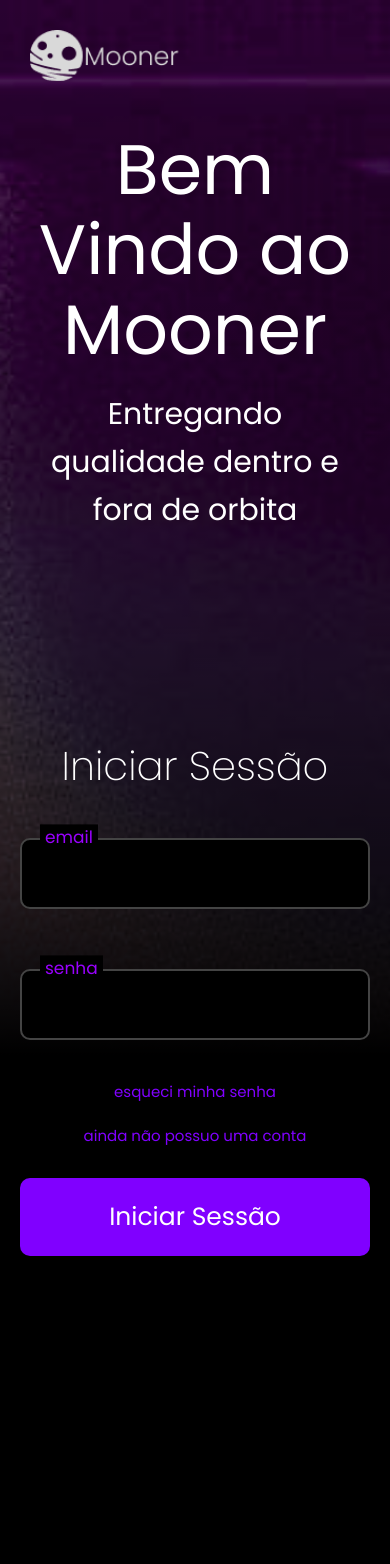
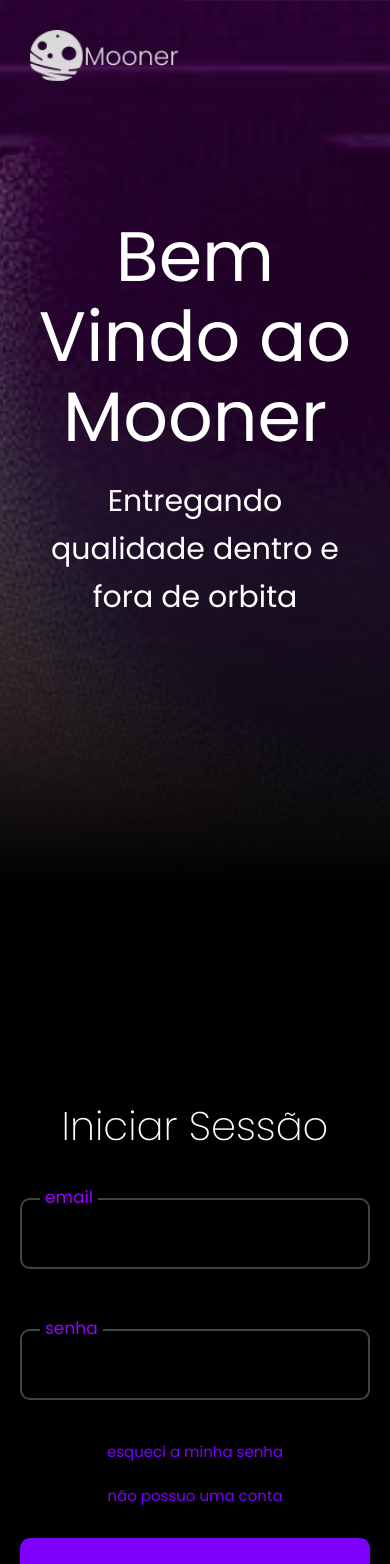
Before and after one commit to Gabz047/frontend_mooner, a Vue app: page /login in a window 390 px wide. Shown: the top 1564 px of the page. Built offline with nearby package versions, Linux system fonts and the light colour scheme.

Commit message:
REFACTOR: css code of auth page finished

```diff
--- a/src/assets/css/auth/auth.css
+++ b/src/assets/css/auth/auth.css
@@ -115,9 +115,52 @@
     padding: 20px;
     background-color: #490091;
 }
+.input-container {
+    position: relative;
+    margin: 20px 0;
+    width: 100%;
+  }
+
+.input-container > input{
+    width: 100%;
+    padding: 20px;
+    border: 2px solid #444;
+    border-radius: 10px;
+    background-color: #000;
+    color: #fff;
+    font-size: 18px;
+    outline: none;
+  }
+
+.input-container input::placeholder {
+    color: transparent; /* Esconde o placeholder */
+  }
+
+.input-container label {
+    position: absolute;
+    top: 50%;
+    left: 20px;
+    transform: translateY(-50%);
+    background-color: #000; /* Cor de fundo para combinar com o input */
+    padding:0 5px ;
+    color: purple; /* Cor do texto do label */
+    transition: 0.3s;
+    pointer-events: none;
+    font-size: 40px;
+  }
+
+.input-container input + label,
+.input-container input:not(:placeholder-shown) + label {
+    top: 0;
+    left: 20px;
+    transform: translateY(-50%);
+    font-size: 17px;
+    color: rgb(154, 1, 255)
+}
+
 @media(max-width: 1350px){
     .container{
-        height: 170vh;
+        height: 120vh;
     }
     .content-container{
         background: linear-gradient(0deg, rgb(0, 0, 0) 50%, rgba(255,255,255,0) 100%);
@@ -125,8 +168,7 @@
     }
     .content{
         justify-content: center;
-        margin-top: 100px;
-        height: 50%;
+        height: 100%;
     }
     .auth-content{
         margin-right: 0;
@@ -139,22 +181,39 @@
         }
     }
 }
-@media(max-width: 615px){
+@media(max-width: 1024px){
     .container{
-        height: 250vh;
+        height: 175vh;
+    }
+    .text-content{
+        margin-top: 50px;
+    }
+}
+@media(max-width: 650px){
+    .container{
+        height: 120vh;
     }
     .auth-content{
+        padding: 20px;
+    }
+    .text-content{
+        padding: 20px;
+    }
+}
+@media(max-width: 550px){
+    .container{
+        height: 210vh;
+    }
+    .auth-content{
+        padding: 20px;
+    }
+    .text-content{
         padding: 20px;
     }
     .actions{
         flex-wrap: wrap;
         justify-content: center;
+        align-items: center;
         gap: 20px;
     }
-    .text-content{
-        padding: 20px;
-        & p, h1{
-            text-align: center;
-        }
-    }
 }
--- a/src/components/auth/AuthComp.vue
+++ b/src/components/auth/AuthComp.vue
@@ -2,8 +2,8 @@
     import ButtonGlobal from '@/components/global/ButtonGlobal.vue';
     import InputGlobal from '@/components/global/InputGlobal.vue';
     defineProps({
-        info_page: {
-            type: Object,
+        is_login_page:{
+            type: Boolean,
             required: true
         },
         inputs_page:{
@@ -18,25 +18,25 @@
 </script>
 <template>
 <div class="container">
-    <div :class="info_page.is_login_page ? 'main-login' : 'main-signup'">
+    <div :class="is_login_page ? 'main-login' : 'main-signup'">
     </div>
     <div class="content-container">
         <div class="content">
             <div class="text-content">
                 <img src="../../assets/images/Logo.png">
-                <h1>{{info_page.title_session}}</h1>
-                <p>{{info_page.subtitle_session}}</p>
+                <h1>{{is_login_page ? 'Bem Vindo ao Mooner' : 'Crie a sua conta'}}</h1>
+                <p>{{is_login_page ? "Entregando qualidade dentro e fora de orbita" : "Aproveite a sensação de navegar pelo melhor app de musica"}}</p>
             </div>
             <div class="auth-content">
-                <h1>{{info_page.title_content}}</h1>
+                <h1>{{is_login_page ? "Iniciar Sessão" : 'Registrar'}}</h1>
                 <InputGlobal v-for="info in inputs_page" :key="info.id" :type="info.type" :field_name="info.fieldname" :maxlength="info.maxlength" :is_required="info.required" :minlength="info.minlength" :placeholder="info.placeholder" v-model:value="info.value"></InputGlobal>
                 <div class="actions-container">
                     <div class="actions">
-                        <RouterLink :to="info_page.links.link1">{{info_page.link1_title}}</RouterLink>
-                        <RouterLink :to="info_page.links.link2">{{info_page.link2_title}}</RouterLink>
+                        <RouterLink :to="is_login_page ? '/password' : '/password'">{{is_login_page ? 'esqueci a minha senha' : 'dúvidas'}}</RouterLink>
+                        <RouterLink :to="is_login_page ? '/sign-up' : '/login'">{{is_login_page ? 'não possuo uma conta' : 'ja possuo uma conta'}}</RouterLink>
                     </div>
                     <div class="btn-container">
-                        <ButtonGlobal :btn_id="info_page.btn_id" :title="info_page.btn_title" @click="action_btn"/>
+                        <ButtonGlobal btn_id="btn-login" :title="is_login_page ? 'Iniciar sessão' : 'Registrar-se'" @click="action_btn"/>
                     </div>
                 </div>
             </div>
--- a/src/components/global/InputGlobal.vue
+++ b/src/components/global/InputGlobal.vue
@@ -39,47 +39,3 @@
     })
     const model = defineModel("value")
 </script>
-<style scoped>
-.input-container {
-    position: relative;
-    margin: 20px 0;
-    width: 100%;
-  }
-
-input{
-    width: 100%;
-    padding: 20px;
-    border: 2px solid #444; /* Borda mais clara */
-    border-radius: 10px; /* Cantos arredondados */
-    background-color: #000; /* Fundo escuro */
-    color: #fff; /* Cor do texto */
-    font-size: 18px;
-    outline: none;
-  }
-
-  input::placeholder {
-    color: transparent; /* Esconde o placeholder */
-  }
-
-  label {
-    position: absolute;
-    top: 50%;
-    left: 20px;
-    transform: translateY(-50%);
-    background-color: #000; /* Cor de fundo para combinar com o input */
-    padding:0 5px ;
-    color: purple; /* Cor do texto do label */
-    transition: 0.3s;
-    pointer-events: none;
-    font-size: 40px;
-  }
-
-  input + label,
-  input:not(:placeholder-shown) + label {
-    top: 0;
-    left: 20px;
-    transform: translateY(-50%);
-    font-size: 17px;
-    color: rgb(154, 1, 255) /* Cor do texto do label quando focado */
-  }
-</style>
--- a/src/router/index.js
+++ b/src/router/index.js
@@ -32,10 +32,10 @@ const router = createRouter({
     },
     {
       path: '/artist/:id',
-      name: 'sign-up',
+      name: 'artist',
       component: () => import('../views/ArtistDetailView.vue'),
       meta:{
-        auth: false
+        auth: true
       }
     },
     {
--- a/src/views/auth/LoginView.vue
+++ b/src/views/auth/LoginView.vue
@@ -3,25 +3,20 @@
     import { logininputs } from '@/utils/inputs/login';
     import { useLoginStore } from '@/stores/user/login';
     import MsgGlobal from '@/components/global/MsgGlobal.vue';
+import router from '@/router';
     const store = useLoginStore()
-    const pageinfo = {
-        btn_id: 'btn-login',
-        subtitle_session: "Entregando qualidade dentro e fora de orbita",
-        title_session: "Bem Vindo ao Mooner",
-        title_content: "Iniciar Sessão",
-        btn_title: 'Iniciar Sessão',
-        links: {
-            link1: '/password',
-            link2: '/sign-up'
-        },
-        link1_title: "esqueci minha senha",
-        link2_title: "ainda não possuo uma conta",
-        is_login_page: true
+
+    function gotohome(is_logged){
+        if(!is_logged){
+            store.msg = ''
+            router.push('/')
+        }
+        else{
+            store.msg = ''
+        }
     }
-
-
 </script>
 <template>
-    <MsgGlobal v-show="store.msg" :err="store.err" :msg="store.msg" @confirm="store.msg = ''"/>
-    <AuthComp :info_page="pageinfo" :inputs_page="logininputs" :action_btn="store.DoLogin" />
+    <MsgGlobal v-show="store.msg" :err="store.err" :msg="store.msg" @confirm="gotohome"/>
+    <AuthComp :is_login_page="true"  :inputs_page="logininputs" :action_btn="store.DoLogin" />
 </template>
--- a/src/views/auth/SignView.vue
+++ b/src/views/auth/SignView.vue
@@ -5,31 +5,17 @@
     import MsgGlobal from '@/components/global/MsgGlobal.vue';
 import router from '@/router';
     const store = useSignUpStore()
-    const pageinfo = {
-        btn_id: 'btn-login',
-        subtitle_session: "Aproveite a sensação de navegar pelo melhor app de musica",
-        title_session: "Crie a sua conta",
-        title_content: "Registrar",
-        btn_title: 'Registrar-se',
-        links: {
-            link1: '/password',
-            link2: '/login'
-        },
-        link1_title: "dúvidas",
-        link2_title: "já possuo uma conta",
-        is_login_page: false,
-    }
     function gotologin(is_created){
         if(!is_created){
             store.msg = ''
             router.push('/login')
         }
         else{
-            store.msg.value = ''
+            store.msg = ''
         }
     }
 </script>
 <template>
     <MsgGlobal v-show="store.msg" :err="store.err" :msg="store.msg" @confirm="gotologin"></MsgGlobal>
-    <AuthComp :inputs_page="signupinputs" :info_page="pageinfo" :action_btn="store.CreateUser"/>
+    <AuthComp :inputs_page="signupinputs" :is_login_page="false" :action_btn="store.CreateUser"/>
 </template>
```
